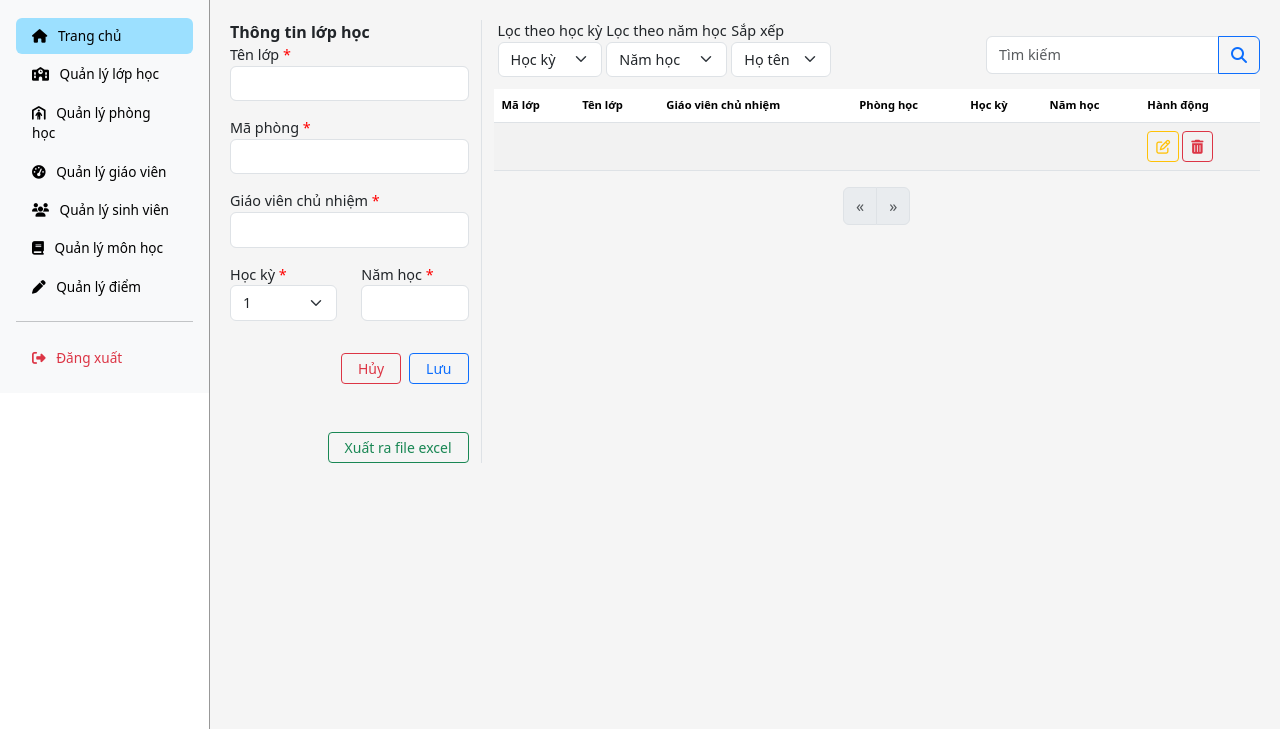
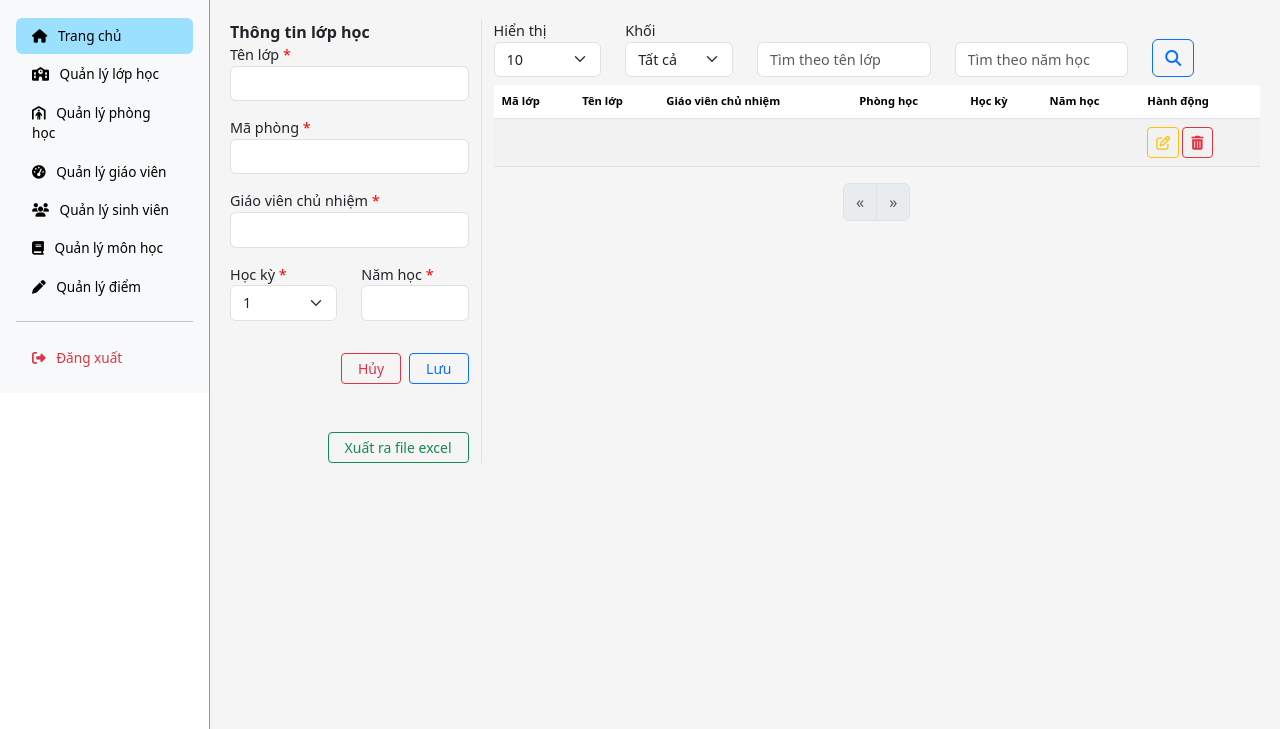
Before and after one commit to phamvlap/high-school-management, a PHP site: template app/views/classes/index.php in a window 1280 px wide. Shown: the part 50-779 px from the top of the page. Run offline with PHP 8.4, Linux system fonts and the light colour scheme; the template is opened without the code that fills it: most values are stand-ins (such as "Sample title", 1, 10 or a date in 2020); data that the repository does not hold is empty; some libraries are stand-ins or nearby versions.

Commit message:
[feat]: add class routes

```diff
--- a/app/views/classes/index.php
+++ b/app/views/classes/index.php
@@ -14,7 +14,7 @@ require_once __DIR__ . '/../partials/nav.php';
                 <input type="hidden" name="class_id" id="class_id" value="-1">
                 <div class="mb-1">
                     <label for="class_name" class="form-label mb-0">Tên lớp<span style="color: red;"> *</span></label>
-                    <input type="text" class="form-control" id="class_name" name="class_name"value="<?= Helper::getFormDataFromSession('class_name') ?>">
+                    <input type="text" class="form-control" id="class_name" name="class_name" value="<?= Helper::getFormDataFromSession('class_name') ?>">
                     <p class="text-danger text-end"><?= Helper::getFormErrorFromSession('class_name') ?></p>
                 </div>
                 <div class="mb-1">
@@ -61,38 +61,38 @@ require_once __DIR__ . '/../partials/nav.php';
 
 
         <div class="col-9">
-            <form class="d-flex justify-content-between">
-                <div class="d-flex">
-                    <div class="ms-1 mb-1">
-                        <label for="class_semester" class="form-label mb-0">Lọc theo học kỳ</label>
-                        <select class="form-select" id="class_semester" name="class_semester">
-                            <option selected>Học kỳ</option>
-                            <option value="1">1</option>
-                            <option value="2">2</option>
+            <form action="/classes" method="GET">
+                <div class="row align-items-end">
+                    <div class="col-2">
+                        <label for="limit" class="form-label mb-0">Hiển thị</label>
+                        <?php $limit = $_GET['limit'] ?? '10'; ?>
+                        <select class="form-select" id="limit" name="limit">
+                            <option value="<?= MAX_LIMIT ?>" <?= ($limit === 'all') ? 'selected' : '' ?>>Tất cả</option>
+                            <option value="10" <?= ($limit === '10') ? 'selected' : '' ?>>10</option>
+                            <option value="20" <?= ($limit === '20') ? 'selected' : '' ?>>20</option>
+                            <option value="50" <?= ($limit === '50') ? 'selected' : '' ?>>50</option>
                         </select>
                     </div>
-                    <div class="ms-1 mb-1">
-                        <label for="school-year" class="form-label mb-0">Lọc theo năm học</label>
-                        <select class="form-select" id="school-year" name="school-year">
-                            <option selected>Năm học</option>
-                            <option value="2023-2024">2023-2024</option>
-                            <option value="2024-2025">2024-2025</option>
-                            <option value="2025-2026">2025-2026</option>
+                    <div class="col-2">
+                        <label for="grade" class="form-label mb-0">Khối</label>
+                        <?php $grade = $_GET['grade'] ?? 'all'; ?>
+                        <select class="form-select" id="grade" name="grade">
+                            <option value="" <?= ($grade === 'all') ? 'selected' : '' ?>>Tất cả</option>
+                            <option value="10" <?= ($grade === '10') ? 'selected' : '' ?>>10</option>
+                            <option value="11" <?= ($grade === '11') ? 'selected' : '' ?>>11</option>
+                            <option value="12" <?= ($grade === '12') ? 'selected' : '' ?>>12</option>
                         </select>
                     </div>
-                    <div class="ms-1 mb-1">
-                        <label for="sort" class="form-label mb-0">Sắp xếp</label>
-                        <select class="form-select" id="sort" name="sort">
-                            <option selected>Họ tên</option>
-                            <option value="name-asc">Tên A-Z</option>
-                            <option value="name-desc">Tên Z-A</option>
-                        </select>
+                    <div class="col-3">
+                        <div class="input-group">
+                            <input type="text" class="form-control" placeholder="Tìm theo tên lớp" name="class_name">
                         </div>
                     </div>
-                <div class="mt-2 align-self-center">
-                    <div class="input-group">
-                        <input type="text" class="form-control" placeholder="Tìm kiếm" aria-label="Recipient's username" aria-describedby="button-addon2">
-                        <button class="btn btn-outline-primary" type="button" id="button-addon2">
+                    <div class="col-3">
+                        <input type="text" class="form-control" placeholder="Tìm theo năm học" name="academic_year">
+                    </div>
+                    <div class="col-1">
+                        <button type="submit" class="btn btn-outline-primary" type="button" id="button-addon2">
                             <i class="fa fa-search"></i>
                         </button>
                     </div>
@@ -131,7 +131,7 @@ require_once __DIR__ . '/../partials/nav.php';
                                 </button>
                                 <form action="/classes/delete" class="d-inline" method="POST">
                                     <input hidden type="text" name="class_id" value="<?= Helper::htmlEscape($class['class_id']) ?>">
-                                    <button type="submit" class="btn btn-outline-danger btn-sm onclick="deleteClass(<?= Helper::htmlEscape($class['class_id'])?>)">
+                                    <button type="submit" class="btn btn-outline-danger btn-sm onclick=" deleteClass(<?= Helper::htmlEscape($class['class_id']) ?>)">
                                         <i class="fa fa-trash" aria-hidden="true"></i>
                                     </button>
                                 </form>
--- a/app/views/marks/index.php
+++ b/app/views/marks/index.php
@@ -88,11 +88,11 @@ require_once __DIR__ . '/../partials/nav.php';
                     </div>
                     <div class="col-3">
                         <div class="input-group">
-                            <input type="text" class="form-control" placeholder="Tìm kiếm theo mã môn" name="subject_id">
+                            <input type="text" class="form-control" placeholder="Tìm  theo mã môn" name="subject_id">
                         </div>
                     </div>
-                    <div class="col-4">
-                        <input type="text" class="form-control" placeholder="Tìm kiếm theo mã học sinh" name="student_id">
+                    <div class="col-3">
+                        <input type="text" class="form-control" placeholder="Tìm  theo mã học sinh" name="student_id">
                     </div>
                     <div class="col-1">
                         <button type="submit" class="btn btn-outline-primary" type="button" id="button-addon2">
--- a/app/views/teachers/index.php
+++ b/app/views/teachers/index.php
@@ -73,11 +73,11 @@ require_once __DIR__ . '/../partials/nav.php';
                     </div>
                     <div class="col-3">
                         <div class="input-group">
-                            <input type="text" class="form-control" placeholder="Tìm kiếm theo tên" name="full_name">
+                            <input type="text" class="form-control" placeholder="Tìm theo tên" name="full_name">
                         </div>
                     </div>
                     <div class="col-3">
-                        <input type="text" class="form-control" placeholder="Tìm kiếm theo địa chỉ" name="address">
+                        <input type="text" class="form-control" placeholder="Tìm theo địa chỉ" name="address">
                     </div>
                     <div class="col-1">
                         <button type="submit" class="btn btn-outline-primary" type="button" id="button-addon2">
```
Also changed, not shown: app/controllers/ClassController.php (+27 -11 lines), app/models/ClassModel.php (+58 -30 lines), app/sql_scripts/classes.sql (+36 -5 lines), app/views/rooms/index.php (+20 -27 lines). Lines whose indentation alone changed are shown as unchanged.
